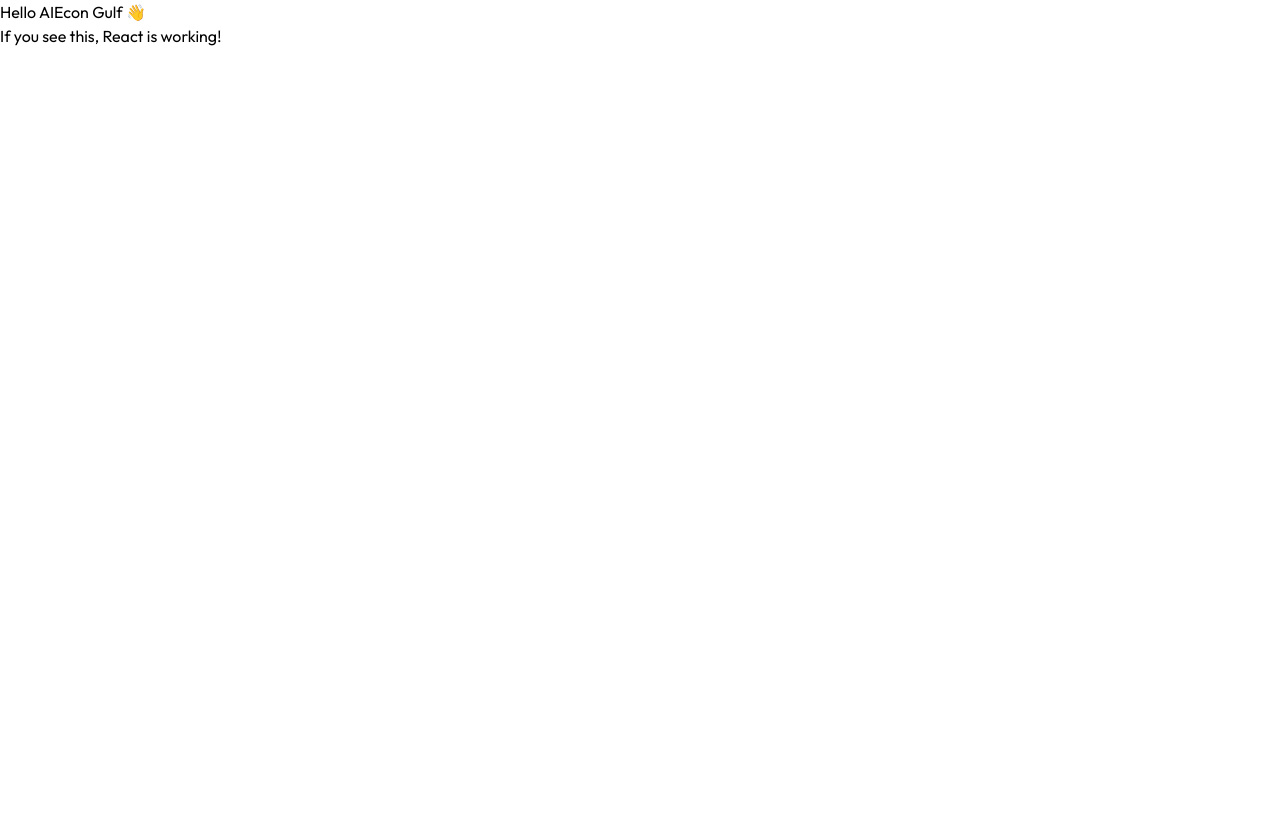
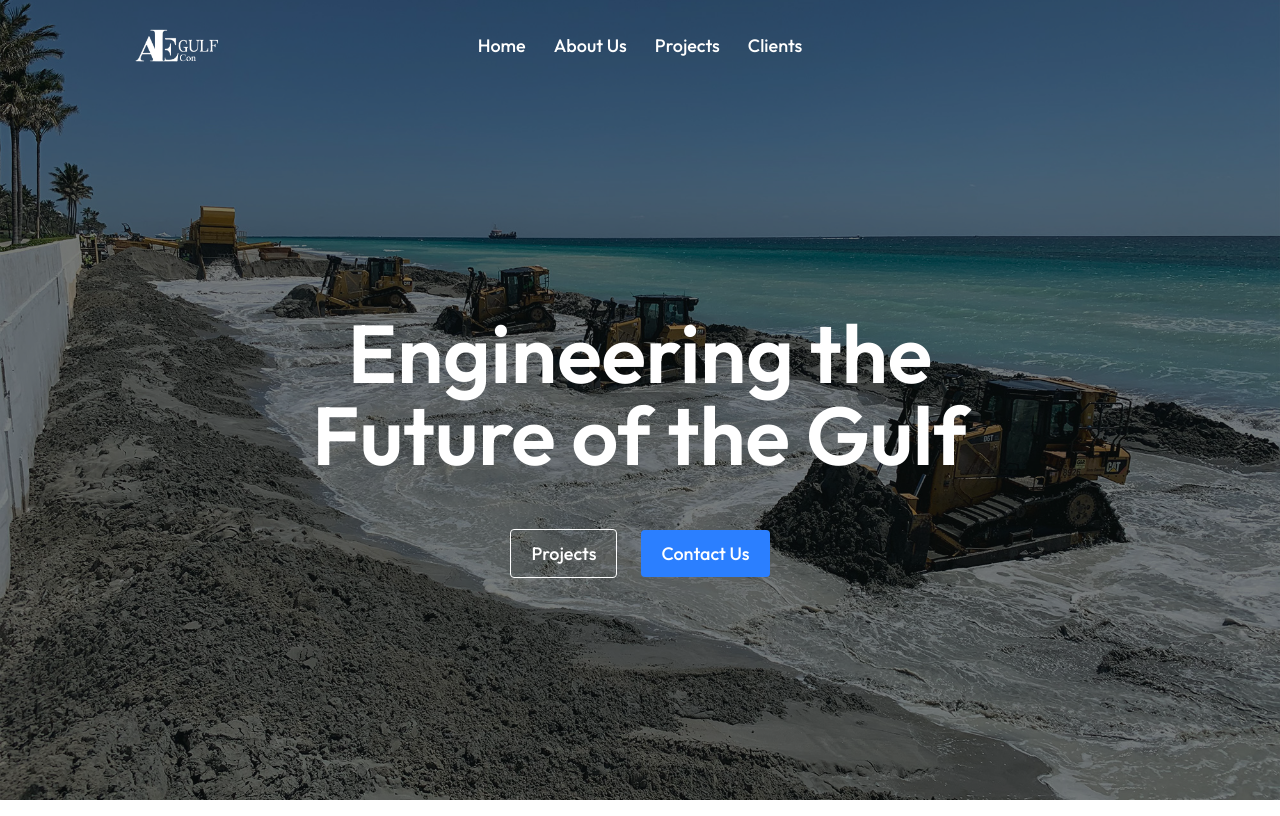
Before and after one commit to dinaaemotalib/AIEcon-Gulf, a React (Vite) app: page / in a window 1280 px wide. Built offline with nearby package versions, Linux system fonts and the light colour scheme.

Commit message:
show app

```diff
--- a/src/App.jsx
+++ b/src/App.jsx
@@ -1,28 +1,28 @@
+import React from 'react';
+import Navbar from '../src/components/Navbar.jsx';
+import Header from '../src/components/Header.jsx';
+
+function App() {
+  return (
+    <div className="w-full overflow-hidden">
+      {/* <Navbar /> */}
+      <Header />
+    </div>
+  );
+}
+
+export default App;
+
+
 // import React from 'react';
-// import Navbar from '../src/components/Navbar.jsx';
-// import Header from '../src/components/Header.jsx';
 
 // function App() {
 //   return (
-//     <div className="w-full overflow-hidden">
-//       {/* <Navbar /> */}
-//       <Header />
+//     <div>
+//       <h1>Hello AIEcon Gulf 👋</h1>
+//       <p>If you see this, React is working!</p>
 //     </div>
 //   );
 // }
 
 // export default App;
-
-
-import React from 'react';
-
-function App() {
-  return (
-    <div>
-      <h1>Hello AIEcon Gulf 👋</h1>
-      <p>If you see this, React is working!</p>
-    </div>
-  );
-}
-
-export default App;
--- a/vite.config.js
+++ b/vite.config.js
@@ -8,7 +8,7 @@
 // });
 
 export default defineConfig({
-   base: '/AIEcon-Gulf/',
+  //  base: '/AIEcon-Gulf/',
   plugins: [
     tailwindcss(),
   ],
```
